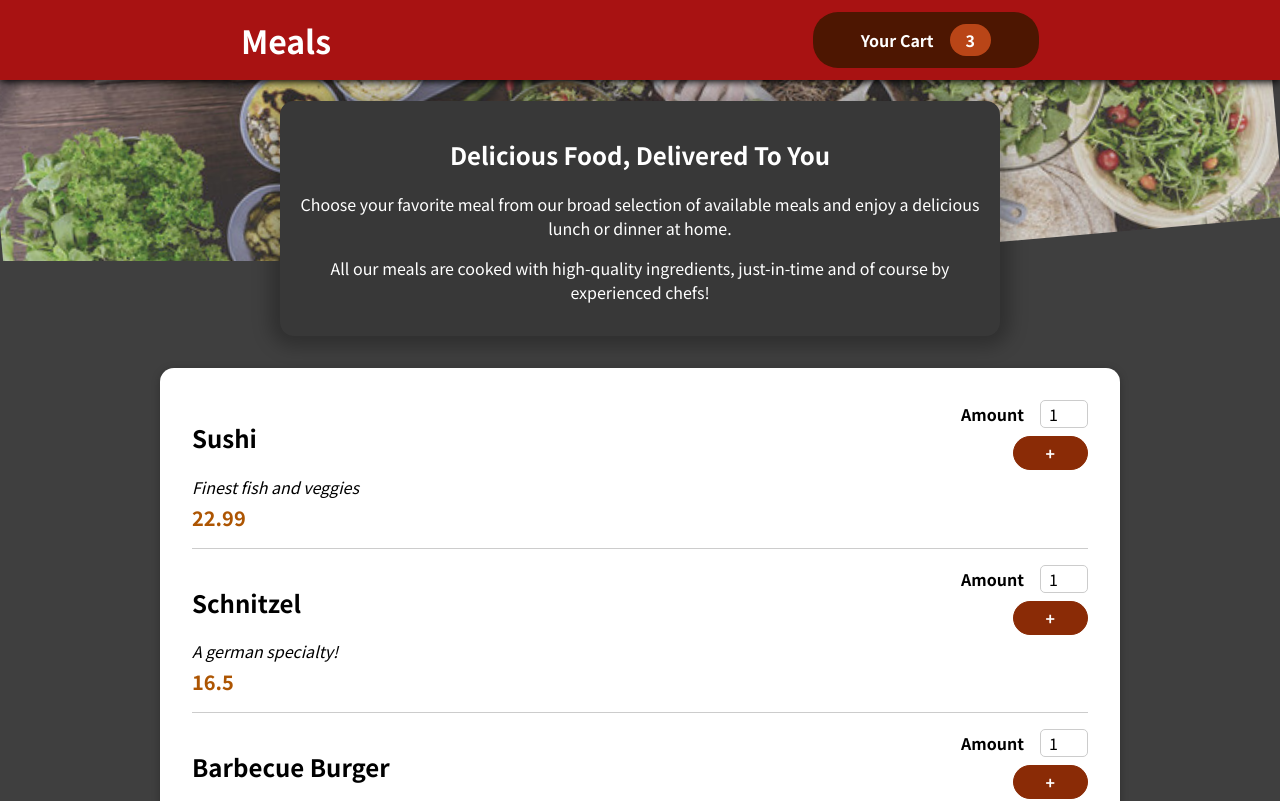
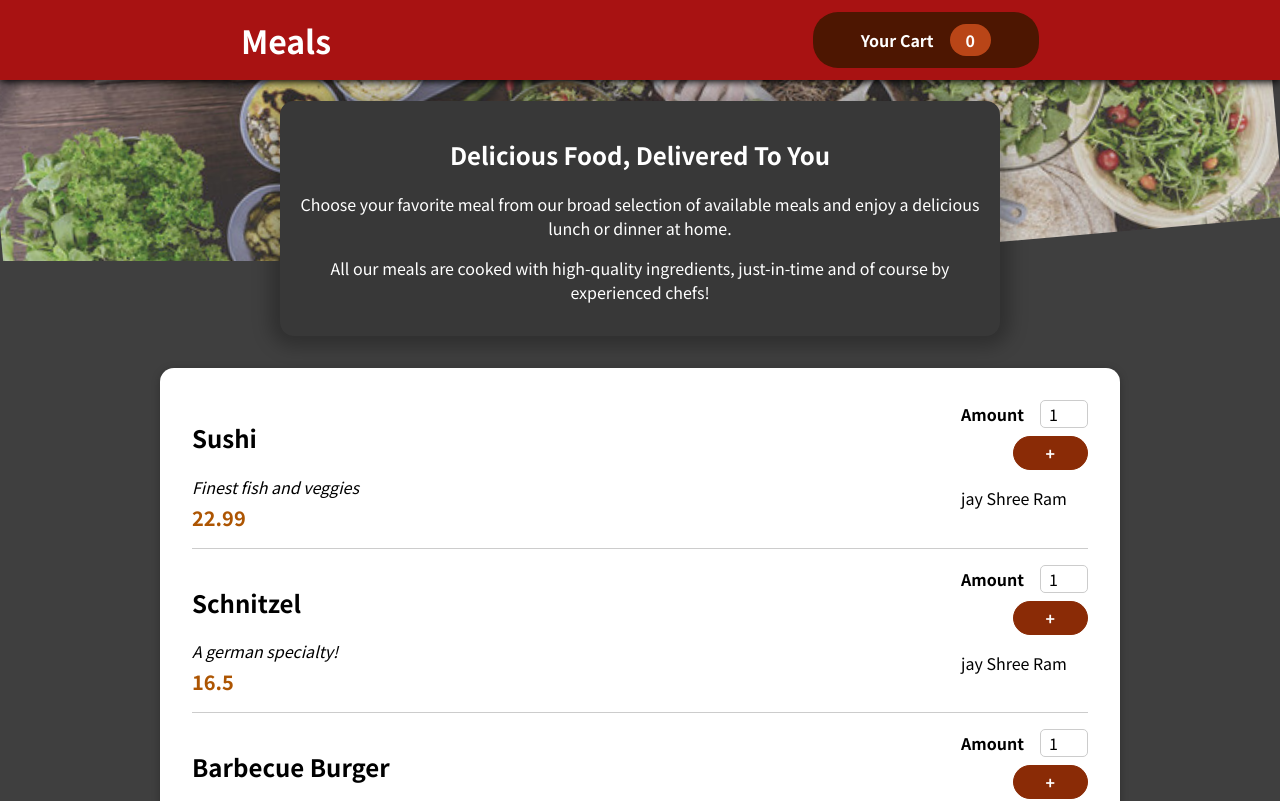
Before and after one commit to Anandg01/restaurant-app, a React (Create React App) app: page / in a window 1280 px wide. Shown: the top 801 px of the page. Built offline with nearby package versions, Linux system fonts and the light colour scheme.

Commit message:
cart Itemns page

```diff
--- a/src/App.js
+++ b/src/App.js
@@ -3,6 +3,9 @@ import Header from "./components/Layout/Header/Header";
 import MealsSummary from "./components/Meals/MealsSummary";
 import MealsItems from "./components/Meals/MealsItems";
 import Cart from "./components/Cart/Cart";
+import CartProvider from "./store/CartProvider";
+
+
 function App() {
   const [cartShow,setCartShow]=useState(false)
 
@@ -14,12 +17,12 @@ function App() {
   }
 
   return (
-    <div>
+    <CartProvider>
       <Header openCartHandler={showCartHandler} />
       {cartShow&&<Cart closeButtonHandeler={hideCartHandler}/>}
       <MealsSummary />
       <MealsItems />
-    </div>
+    </CartProvider>
   );
 }
 
--- a/src/components/Layout/HeaderCartButton.js
+++ b/src/components/Layout/HeaderCartButton.js
@@ -1,9 +1,19 @@
 import classes from "./Header.module.css"
+import { useContext} from "react"
+import cartContext from "../../store/cartContext"
+
 const HeaderCartButton = (props) => {
+
+    const cartCtx=useContext(cartContext)
+
+     const numbrOfCartItem=cartCtx.items.reduce((curNumber,item)=>{
+  return curNumber+item.amount;
+     },0)
+
     return <button onClick={props.buttonClickHandler} className={classes.button}>
         <span></span>
         <span>Your Cart</span>
-        <span className={classes.badge}>3</span>
+        <span className={classes.badge}>{numbrOfCartItem}</span>
     </button>
 }
 
--- a/src/components/Meals/MealItemForm.js
+++ b/src/components/Meals/MealItemForm.js
@@ -1,9 +1,23 @@
 import classes from "./MealItemForm.module.css"
 import Input from "../UI/Input"
-const MealItemForm =(props)=>{
+import { useContext } from "react";
+import cartContext from "../../store/cartContext";
 
-     return <form className={classes.form}>
-<Input
+const MealItemForm = (props) => {
+  const cartCtx = useContext(cartContext)
+  console.log(cartCtx)
+
+  const addCartItem = (event) => {
+    event.preventDefault();
+    const quantity=document.getElementById(`amount_${props.id}`).value;
+    cartCtx.addItem({...props.item,amount:quantity})
+    console.log(event.target)
+  }
+
+
+  return <>
+    <form className={classes.form}>
+      <Input
         label='Amount'
         input={{
           id: 'amount_' + props.id,
@@ -14,8 +28,10 @@ const MealItemForm =(props)=>{
           defaultValue: '1',
         }}
       />
-        <button  >+</button>
-     </form>
+      <button onClick={addCartItem} >+</button>
+    </form>
+    <p>{cartCtx.message}</p>
+  </>
 }
 
 
--- a/src/components/Meals/MealList.js
+++ b/src/components/Meals/MealList.js
@@ -10,7 +10,7 @@ const MealListItem =props=>{
          <div className={classes.description} >{props.description}</div>
          <div className={classes.price}>{props.price}</div>
         </div>
-        <div><MealItemForm id={props.id}/></div>
+        <div><MealItemForm id={props.id} item={props}/></div>
     </li>
 }
 
--- a/src/components/Meals/MealsItems.js
+++ b/src/components/Meals/MealsItems.js
@@ -33,6 +33,7 @@ const DUMMY_MEALS = [
 const MealsItem = () => {
   const MealsList = DUMMY_MEALS.map(meal => {
     return <MealListItem
+    key={meal.id}
     id={meal.id}
     name={meal.name}
     description={meal.description}
--- /dev/null
+++ b/src/store/CartProvider.js
@@ -0,0 +1,43 @@
+import CartContext from "./cartContext"
+import { useReducer } from "react"
+
+const initialCartState = {
+    items: [],
+    totalAmount: 0
+}
+
+const cartReducer = (state, action) => {
+    if (action.type === 'add') {
+        const updateItems = state.items.concat(action.item)
+        const updateTotalAmount = state.totalAmount + action.item.price * action.item.amount;
+
+        return {
+            items: updateItems,
+            totalAmount: updateTotalAmount
+        }
+    }
+    return initialCartState;
+}
+
+
+const CartProvider = props => {
+    const [cartState, dispatchCartAction] = useReducer(cartReducer, initialCartState)
+
+    const removeItemFromCartHandler = (id) => { }
+    const addItemToCartHandler = (item) => {
+        dispatchCartAction({ type: "add", item: item });
+    }
+    const cartContext = {
+        items: cartState.items,
+        totalAmount: cartState.totalAmount,
+        addItem: addItemToCartHandler,
+        removeItem: removeItemFromCartHandler,
+        message:"jay Shree Ram"
+    }
+
+    return <CartContext.Provider value={cartContext}>
+        {props.children}
+    </CartContext.Provider>
+}
+
+export default CartProvider;
--- /dev/null
+++ b/src/store/cartContext.js
@@ -0,0 +1,11 @@
+import {createContext} from "react";
+
+const CartContext=createContext({
+items:[],
+totalAmount:0,
+addItem:(item)=>{},
+removeItem:(id)=>{},
+message:''
+})
+
+export default CartContext;
```
